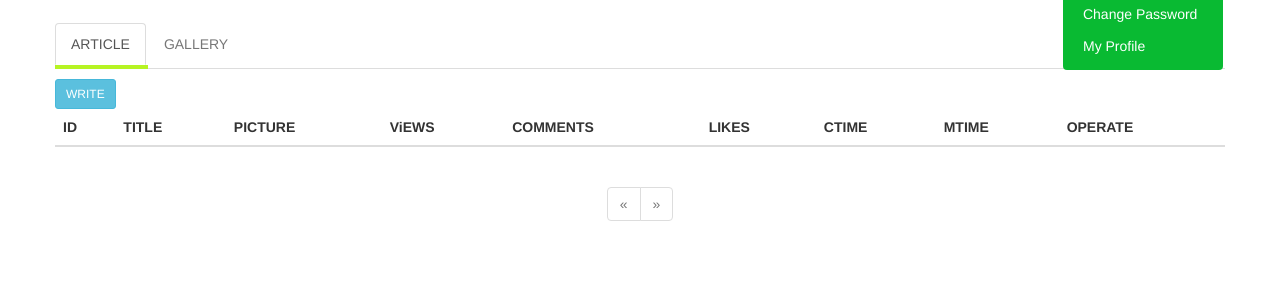
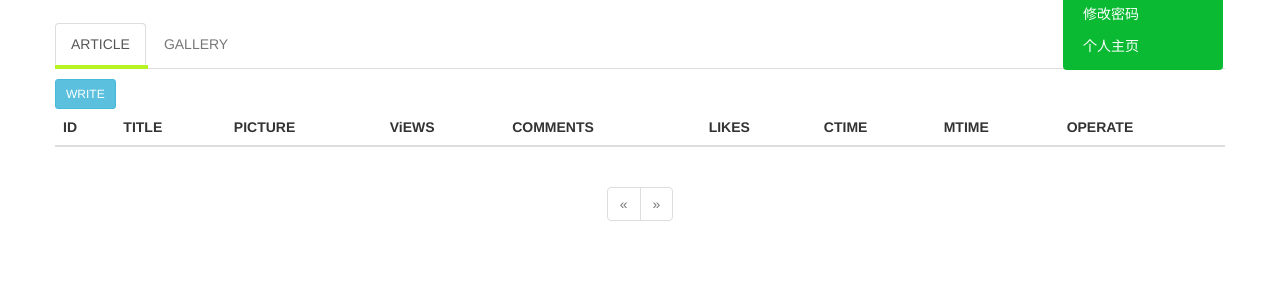
Before and after one commit to fangjh13/Ftown, a Flask app: page /blog/dashboard in a window 1280 px wide, after a click that opens the changed part. Shown: the part 57-357 px from the top of the page. Run offline with Flask 2, Linux system fonts and the light colour scheme; the visitor is signed in with stand-in values (Sample User, id 1); data comes from the database, SQL or seed files in the repository; data that the repository does not hold is empty; some libraries are stand-ins or nearby versions.

Commit message:
change navbar

```diff
--- a/app/templates/book/base.html
+++ b/app/templates/book/base.html
@@ -60,8 +60,8 @@
                         {% if current_user.is_authenticated %}
                         <li class=" dropdown"><a href="#" class="dropdown-toggle active" data-toggle="dropdown" role="button" aria-haspopup="true" aria-expanded="false">{{ current_user.username }}  <span class="caret"></span></a>
                             <ul class="dropdown-menu">
-                                <li><a href="#">Change Password</a></li>
-                                <li><a href="#">My Profile</a></li>
+                                <li><a href="#">修改密码</a></li>
+                                <li><a href="#">个人主页</a></li>
                             </ul>
                         </li>
                         {% endif %}
```
